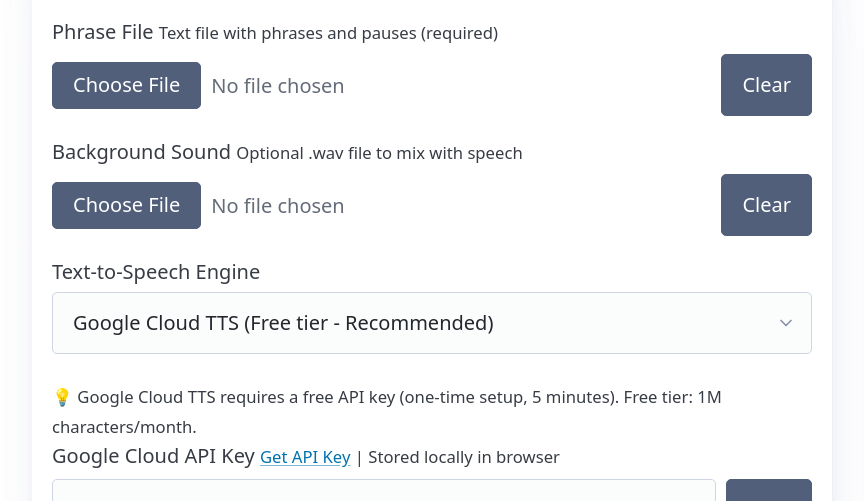
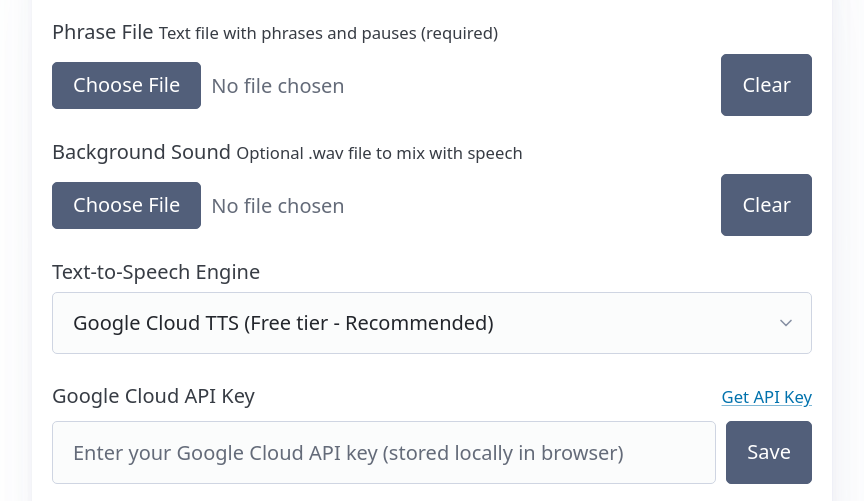
Before and after one commit to jeffwright13/apg-web, a website with bundled scripts: page index.html in a window 1280 px wide. Shown: the part 266-767 px from the top of the page, without its empty margins (208-1072 px from the left). Built offline with nearby package versions, Linux system fonts and the light colour scheme.

Commit message:
Clean up Google Cloud API Key section UI for better clarity and less clutter

```diff
--- a/index.html
+++ b/index.html
@@ -124,10 +124,6 @@
                 </option>
               </select>
             </label>
-            <small style="color: var(--muted-color)">
-              💡 Google Cloud TTS requires a free API key (one-time setup, 5
-              minutes). Free tier: 1M characters/month.
-            </small>
 
             <!-- gTTS Settings -->
             <div id="gtts-settings" style="display: none">
@@ -147,23 +143,24 @@
 
             <!-- Google Cloud TTS Settings -->
             <div id="google-cloud-settings" style="display: none">
-              <label for="google-api-key">
-                Google Cloud API Key
-                <small
-                  ><a
+              <div style="display: flex; justify-content: space-between; align-items: baseline; margin-bottom: 0.5rem;">
+                <label for="google-api-key" style="margin-bottom: 0;">
+                  Google Cloud API Key
+                </label>
+                <small>
+                  <a
                     href="https://console.cloud.google.com/apis/credentials"
                     target="_blank"
                     >Get API Key</a
                   >
-                  | Stored locally in browser</small
-                >
-              </label>
+                </small>
+              </div>
               <div style="display: flex; gap: 0.5rem">
                 <input
                   type="password"
                   id="google-api-key"
                   name="google-api-key"
-                  placeholder="Enter your Google Cloud API key"
+                  placeholder="Enter your Google Cloud API key (stored locally in browser)"
                   style="flex: 1"
                 />
                 <button
```
